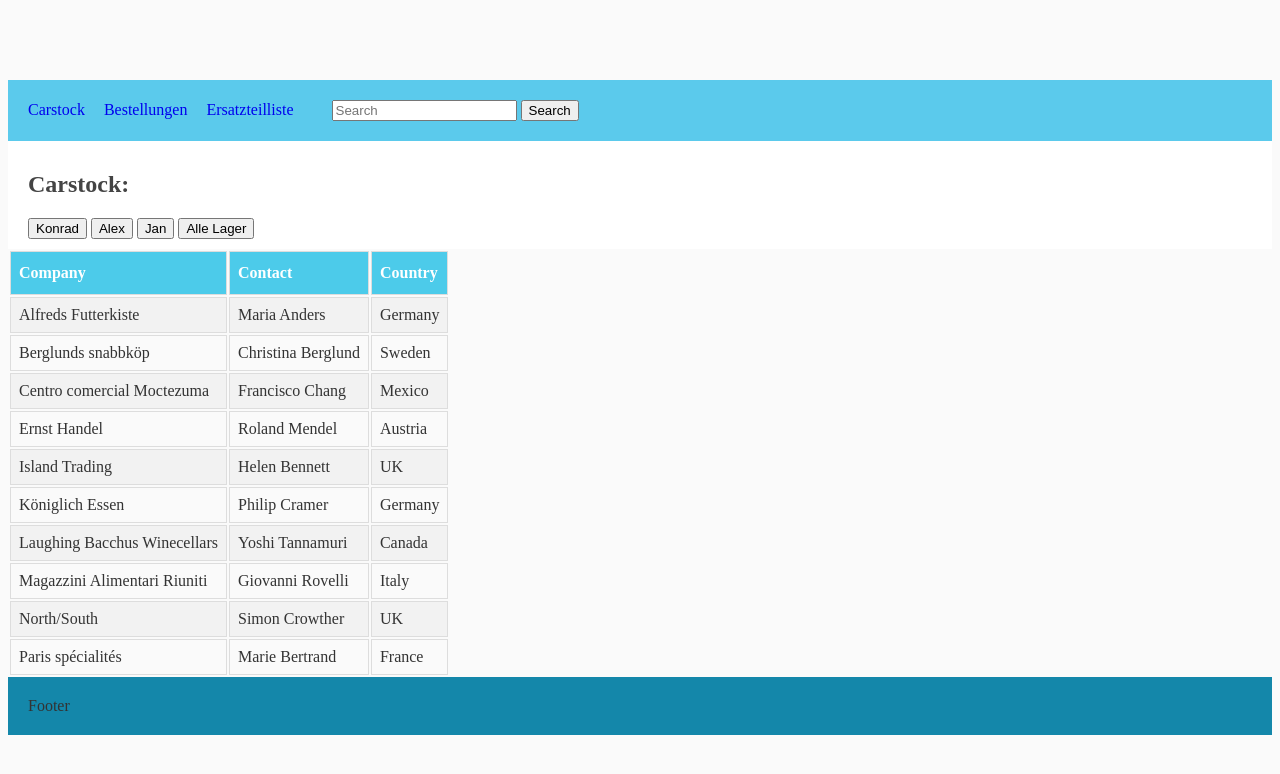
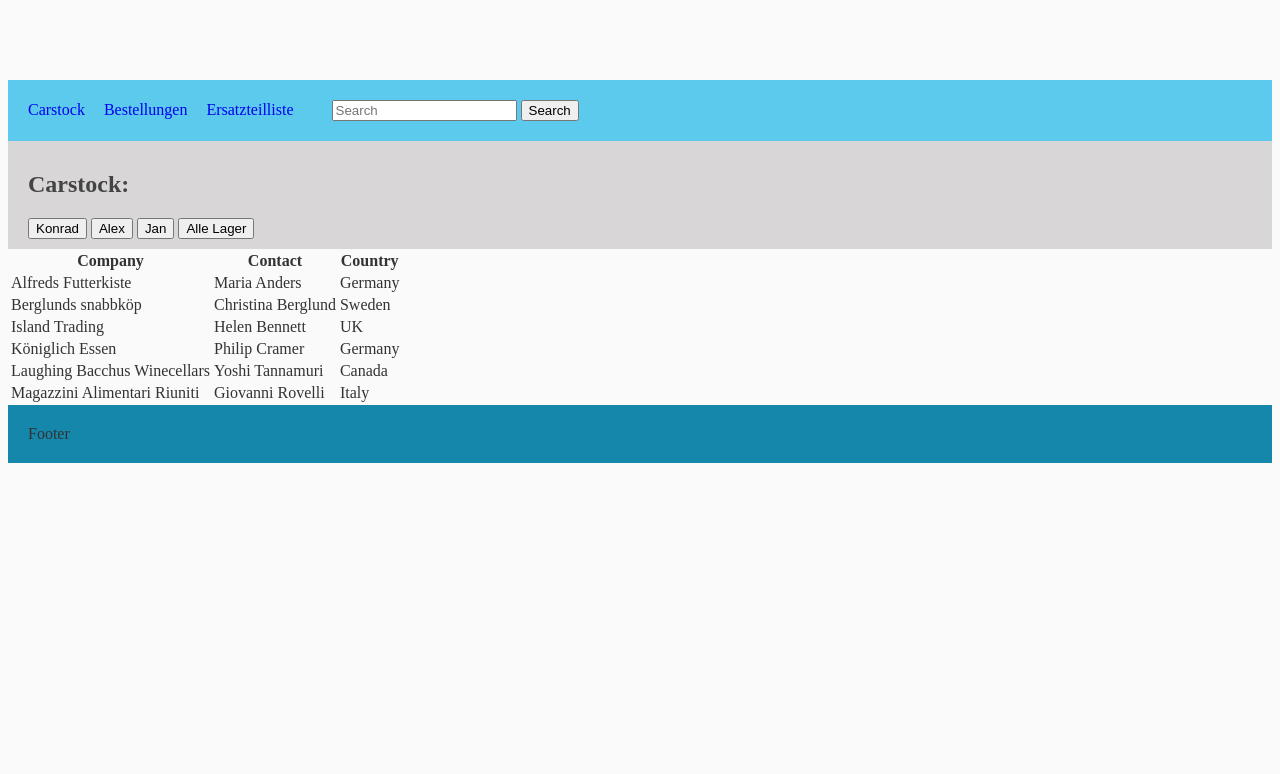
Before and after one commit to Jaenuful/carstock, a Flask app: page / in a window 1280 px wide. Shown: the top 774 px of the page. Run offline with Flask 2, Linux system fonts and the light colour scheme.

```diff
--- a/app.py
+++ b/app.py
@@ -2,18 +2,29 @@ from flask import Flask, render_template, url_for, flash, redirect
 from forms import RegistrationForm, LoginForm
 from flask_sqlalchemy import SQLAlchemy
 from sqlalchemy.sql import select
-from sqlalchemy import create_engine, MetaData, Table
+from sqlalchemy import create_engine, MetaData, Table, Column, Integer, String, inspect, ForeignKey
 from sqlalchemy.ext.declarative import declarative_base
-from sqlalchemy.orm.session import Session
+from sqlalchemy.orm.session import Session, sessionmaker
+import datetime as dt
+from sqlalchemy.dialects.postgresql import JSON
 
 
 app = Flask(__name__)
+
+engine = create_engine('postgresql://postgres:root@localhost/carstock')
+
 app.config['SQLALCHEMY_DATABASE_URI'] = 'postgresql://postgres:root@localhost/carstock'
+app.config['SQLALCHEMY_TRACK_MODIFICATIONS'] = False
 
 db = SQLAlchemy(app)
 
+Base = declarative_base()
+Session = sessionmaker()
+metadata = MetaData()
 
 class ErsatzteileAlchemy(db.Model):
+    __tablename__ = 'ersatzteile_alchemy'
+    Base.metadata.create_all(engine)
     Artikelnummer = db.Column(db.Integer, primary_key=True)
     Bezeichnung = db.Column(db.String(120), unique=False, nullable=False)
     Details = db.Column(db.String(120), unique=False, nullable=True)
@@ -26,15 +37,14 @@ class ErsatzteileAlchemy(db.Model):
         self.Geraet = Geraet
 
     def __repr__(self):
-        return "<Ersatzteile(tiArtieklnummer='{}', author='{}', pages={}, published={})>"\
+        return "Artikelnummer{}, Bezeichnung={}, Details={}, Gerät={}"\
                 .format(self.Artikelnummer, self.Bezeichnung, self.Details, self.Geraet)
         #return '<%r>' % self.Bezeichnung
         #return 'self.Artikelnummer'
 
-
-
-
-
+#db.create_all()
+#db.session.commit()
+#print(ErsatzteileAlchemy)
 
 class User(db.Model):
     id = db.Column(db.Integer, primary_key=True)
@@ -50,9 +60,7 @@ class User(db.Model):
         return self
 
 
-
-
-@app.route('/login', methods=['GET', 'POST'])
+app.route('/login', methods=['GET', 'POST'])
 def login():
     error = None
     if request.method == 'POST':
@@ -66,10 +74,10 @@ def login():
 def index():
     return render_template('index.html')
 
-@app.route('/dbyo')
-def dbyo():
+@app.route('/ersatzteilliste')
+def ersatzteilliste():
     Ersatzteile = ErsatzteileAlchemy.query.all()
-    return render_template('dbyo.html',Ersatzteile=Ersatzteile)
+    return render_template('ersatzteilliste.html',Ersatzteile = Ersatzteile)
 
 
 @app.route('/carstock')
@@ -80,9 +88,6 @@ def carstock():
 def bestellungen():
     return render_template('bestellungen.html')
 
-@app.route('/ersatzteilliste')
-def ersatzteilliste():
-    return render_template('ersatzteilliste.html')
 
 if __name__ == '__main__':
     app.run(debug=True, host='0.0.0.0', port=5000)
--- a/static/style.css
+++ b/static/style.css
@@ -23,7 +23,7 @@ header {
 }
 
 section {
-    background: white;
+    background: rgb(216, 214, 214);
     padding: 10px 30px 10px 20px
 }
 
@@ -47,26 +47,3 @@ li {
     display: inline-block;
     margin: 0px 15px 0px 0px;
 }
-
-#Beispielliste als Platzhalter
-#customers {
-    font-family: "Trebuchet MS", Arial, Helvetica, sans-serif;
-    border-collapse: collapse;
-    width: 100%;
-  }
-
-  #customers td, #customers th {
-    border: 1px solid #ddd;
-    padding: 8px;
-  }
-
-  #customers tr:nth-child(even){background-color: #f2f2f2;}
-
-  #customers tr:hover {background-color: #ddd;}
-
-  #customers th {
-    padding-top: 12px;
-    padding-bottom: 12px;
-    text-align: left;
-    background-color: rgba(62, 199, 233, 0.925);
-    color: white;
--- a/templates/index.html
+++ b/templates/index.html
@@ -45,16 +45,6 @@
           <td>Sweden</td>
         </tr>
         <tr>
-          <td>Centro comercial Moctezuma</td>
-          <td>Francisco Chang</td>
-          <td>Mexico</td>
-        </tr>
-        <tr>
-          <td>Ernst Handel</td>
-          <td>Roland Mendel</td>
-          <td>Austria</td>
-        </tr>
-        <tr>
           <td>Island Trading</td>
           <td>Helen Bennett</td>
           <td>UK</td>
@@ -74,16 +64,6 @@
           <td>Giovanni Rovelli</td>
           <td>Italy</td>
         </tr>
-        <tr>
-          <td>North/South</td>
-          <td>Simon Crowther</td>
-          <td>UK</td>
-        </tr>
-        <tr>
-          <td>Paris spécialités</td>
-          <td>Marie Bertrand</td>
-          <td>France</td>
-        </tr>
       </table>
 
 </body>
```
Also changed, not shown: templates/dbyo.html (deleted, +0 -44 lines), templates/ersatzteilliste.html (+18 -10 lines).
